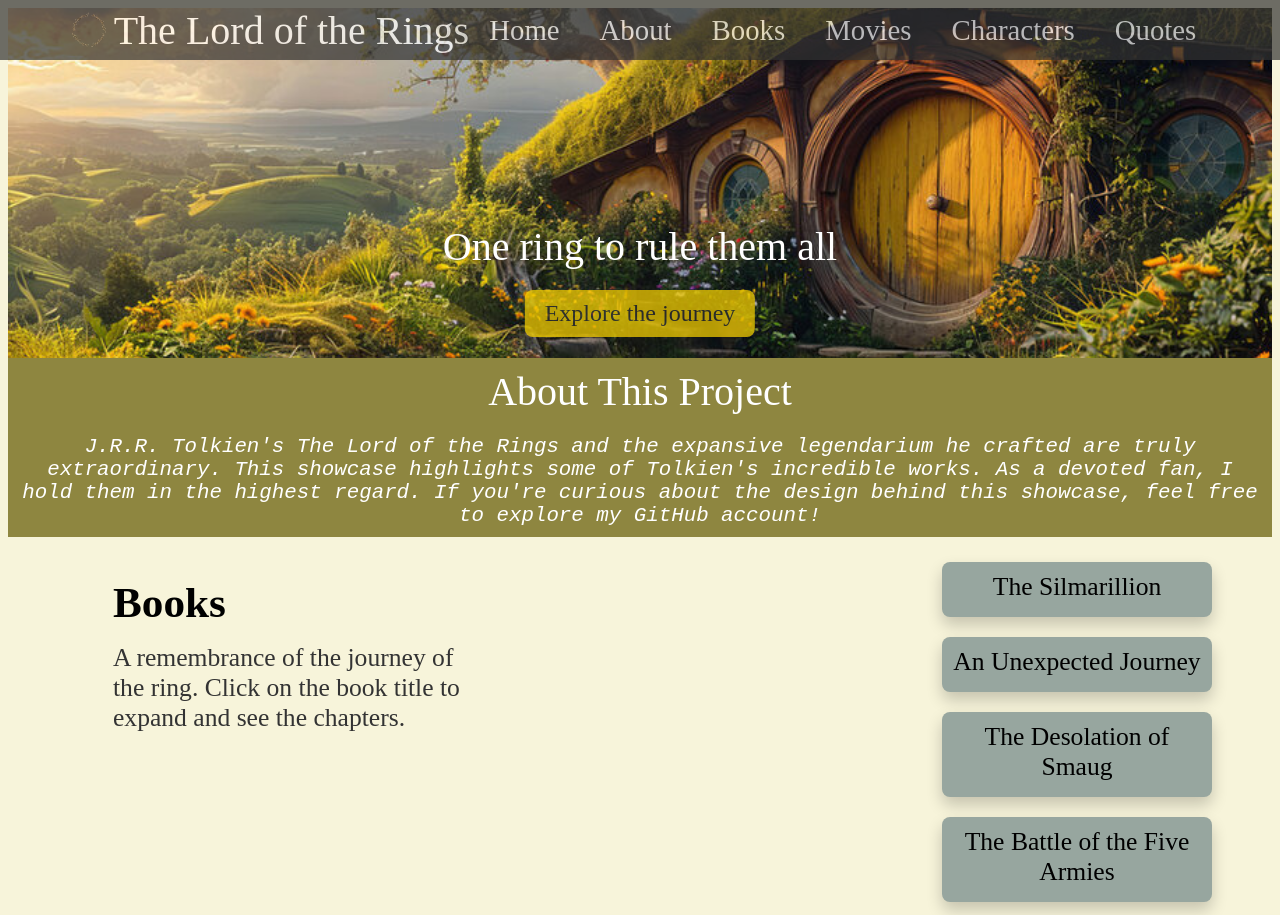
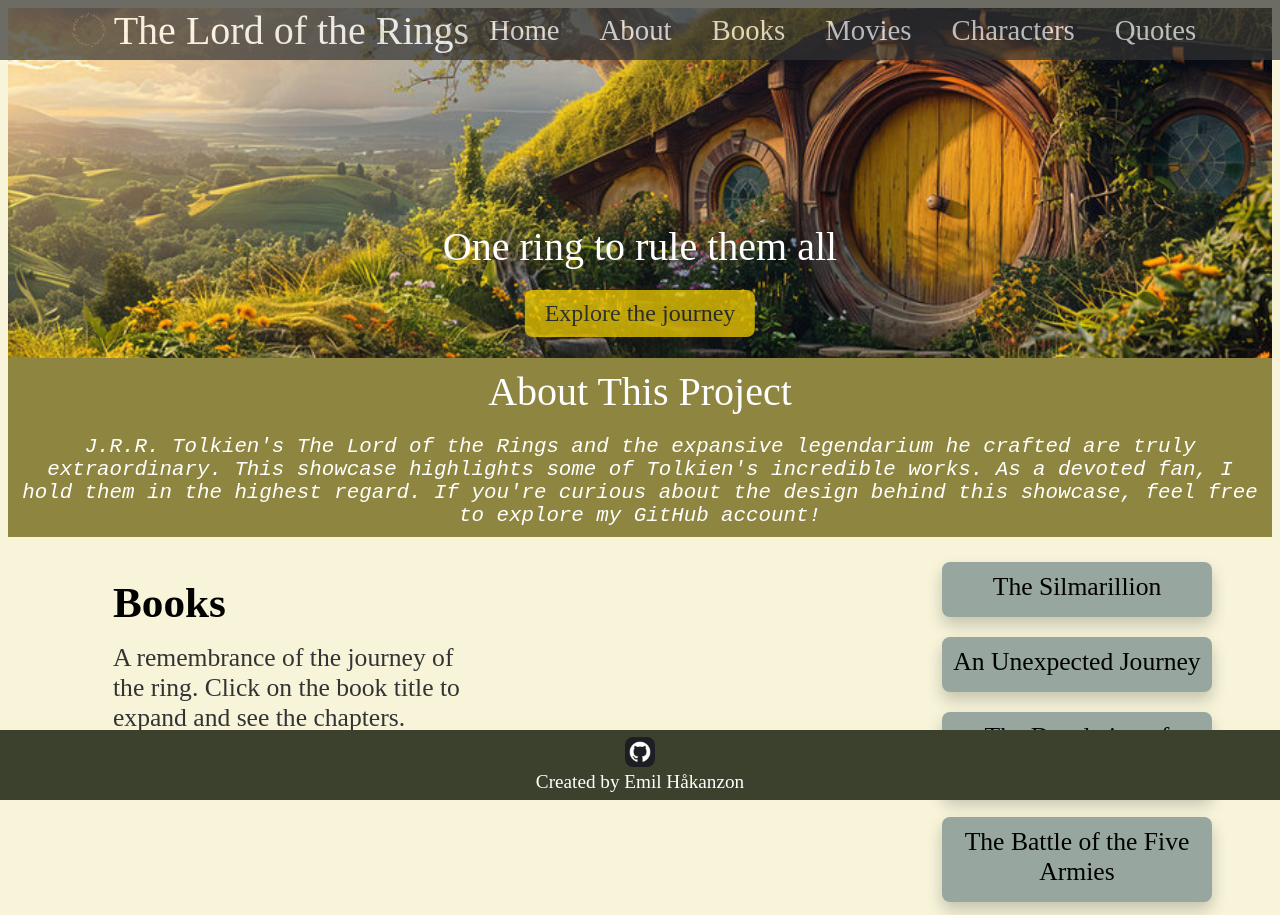
Before and after one commit to EmilJohanssonz/lordoftheringapi, a website built with Vite: page index.html in a window 1280 px wide. Shown: the top 915 px of the page. Built offline with nearby package versions, Linux system fonts and the light colour scheme; no server answers; files whose address does not match are found by name; a web font is replaced by a local one.

Commit message:
små fix för scss, samt footer

```diff
--- a/src/comp/main/books/books.scss
+++ b/src/comp/main/books/books.scss
@@ -29,6 +29,9 @@
   @include bilbo-font;
   border-radius: 8px;
 
+
+
+
   p {
     font-size: 1.6rem;
     color: #333;
@@ -36,6 +39,12 @@
     text-align: left;
     width: 45%;
     word-break: break-word;
+
+    @media (max-width:1200px) {
+      width: 60%;
+    }
+
+
 
     @media (max-width: 768px) {
       width: 100%;
@@ -74,6 +83,23 @@
     gap: 10px;
   }
 }
+
+@media (min-width: 820px) and (max-width: 1180px) {
+  .bookHead {
+    padding-left: 50px;
+
+
+    p {
+      width: 100%;
+    }
+
+  }
+
+  .bookies {
+    padding-left: 40px;
+  }
+}
+
 
 .book {
   background-color: #97A69F;
--- a/src/comp/main/characters/characters.ts
+++ b/src/comp/main/characters/characters.ts
@@ -1,5 +1,6 @@
 import { headers } from "../../api/api";
 import { Character } from "types/Character";
+import "./characters.scss";
 
 // Felkod error (status 429)
 // TODO:Flytta till en helper mapp?
@@ -8,7 +9,7 @@
   delay: number = 2000,
 ): Promise<Character[]> => {
   try {
-    const response = await fetch("https://the-one-api.dev/v2/character", {
+    const response = await fetch("https://the-one-api.dev/v2/character?sort=name", {
       headers,
     });
     if (!response.ok) {
--- a/src/comp/main/movies/movies.ts
+++ b/src/comp/main/movies/movies.ts
@@ -1,6 +1,6 @@
 import { Movie } from "types/movies";
 import { headers } from "../../api/api";
-
+import "./movies.scss";
 let cachedMovies: Movie[] | null = null; // Cache for storing movie data
 
 // Retry-funktion för att hantera API-fel (status 429) med exponential backoff
--- a/src/comp/main/quote/quote.scss
+++ b/src/comp/main/quote/quote.scss
@@ -9,6 +9,7 @@
   gap: 20px;
   width: 100%;
   margin-top: 5px;
+  padding-bottom: 80px;
 
   h3 {
     @include bilbo-font;
--- a/src/comp/main/quote/quote.ts
+++ b/src/comp/main/quote/quote.ts
@@ -1,6 +1,7 @@
 import { headers } from "../../api/api";
 import { Quote } from "types/quotes";
 import { fetchCharactersWithRetry } from "../characters/characters";
+import "./quote.scss";
 
 // Funktion för att hämta citat med retries
 const fetchQuotesWithRetry = async (
@@ -33,8 +34,8 @@
   quote: string;
 }> => {
   const [quotes, characters] = await Promise.all([
-    fetchQuotesWithRetry(),
-    fetchCharactersWithRetry(),
+    fetchQuotesWithRetry(), // funktion för att hämta citat med retries
+    fetchCharactersWithRetry(), // funktion för att hämta karaktärer med retries
   ]);
 
   if (quotes.length === 0) {
@@ -70,6 +71,7 @@
   };
 };
 
+// returnera ett quote och karaktärs namn i en div
 export const displayQuoteWithCharacterDetails = (
   characterName: string,
   quote: string,
--- a/src/comp/nav-footer-section/footer/footer.scss
+++ b/src/comp/nav-footer-section/footer/footer.scss
@@ -0,0 +1,30 @@
+@use "../../mixings/mixing\ font.scss" as *;
+
+.footer-container {
+  width: 100%;
+  display: flex;
+  justify-content: center;
+  align-items: center;
+}
+footer {
+
+  background-color: #3C412D;
+  color: #fff;
+  width: 100%;
+  position: fixed;
+  padding: 10px 0;
+  bottom: 0px;
+  left: 0;
+  text-align: center;
+  height: 50px;
+  img {
+    width: 30px;
+    height: 30px;
+    border-radius: 8px;
+  }
+  p {
+    @include bilbo-font;
+    font-size: 1.2rem;
+    margin: auto;
+  }
+}
--- a/src/comp/nav-footer-section/footer/footer.ts
+++ b/src/comp/nav-footer-section/footer/footer.ts
@@ -1 +1,14 @@
-import { footer } from "./footer.scss";
+import "./footer.scss";
+export function renderFooter() {
+  const footerContainer = document.createElement("footer");
+  footerContainer.classList.add("footer-container");
+  footerContainer.innerHTML = `
+    <div class="footer">
+      <a href="https://github.com/EmilJohanssonz/lordoftheringapi" target="_blank">
+        <img src="./src/img/github.png" alt="github" />
+      </a>
+      <p>Created by Emil Håkanzon</p>
+    </div>
+  `;
+  document.body.appendChild(footerContainer);
+}
--- a/src/main.ts
+++ b/src/main.ts
@@ -30,3 +30,7 @@
   createDynamicElements();
   setupGenerateQuoteButton();
 });
+
+// footer
+import { renderFooter } from "./comp/nav-footer-section/footer/footer";
+document.addEventListener("DOMContentLoaded", renderFooter);
```
Also changed, not shown: src/img/github.png (added).
